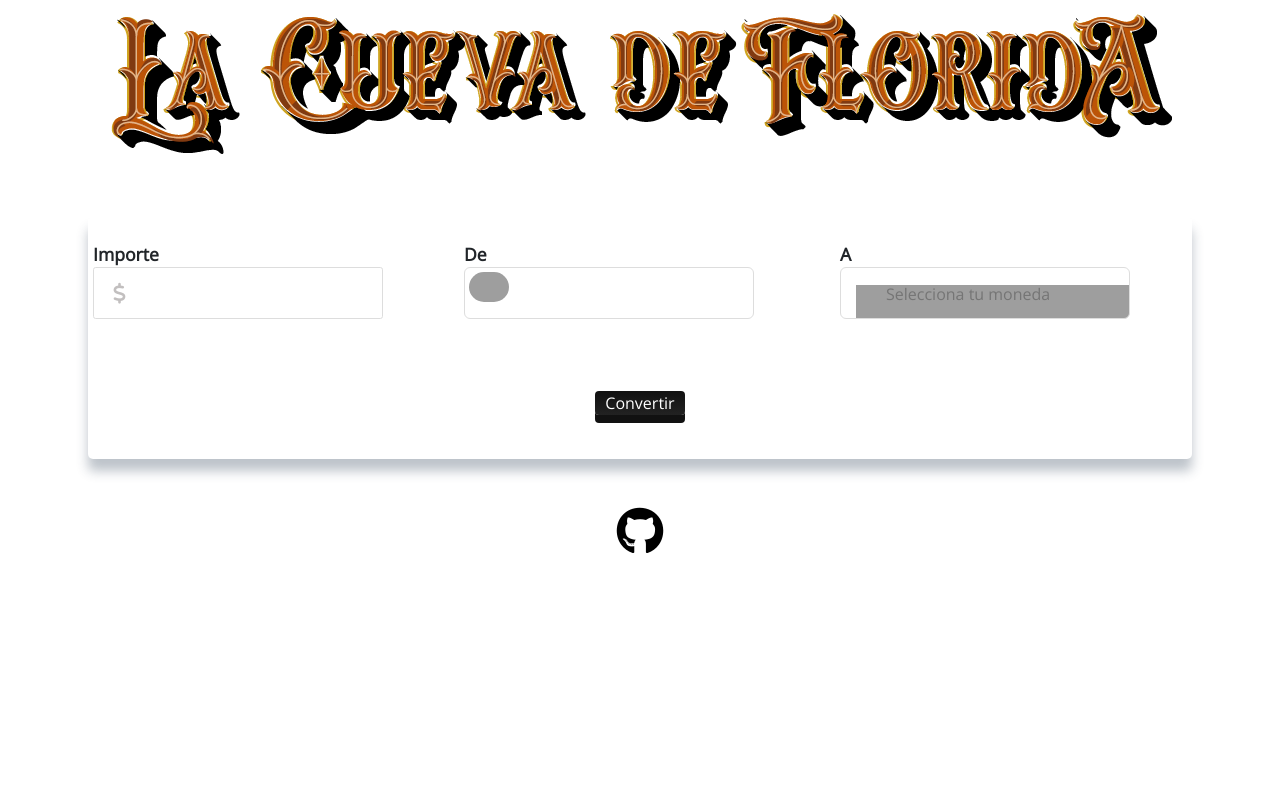
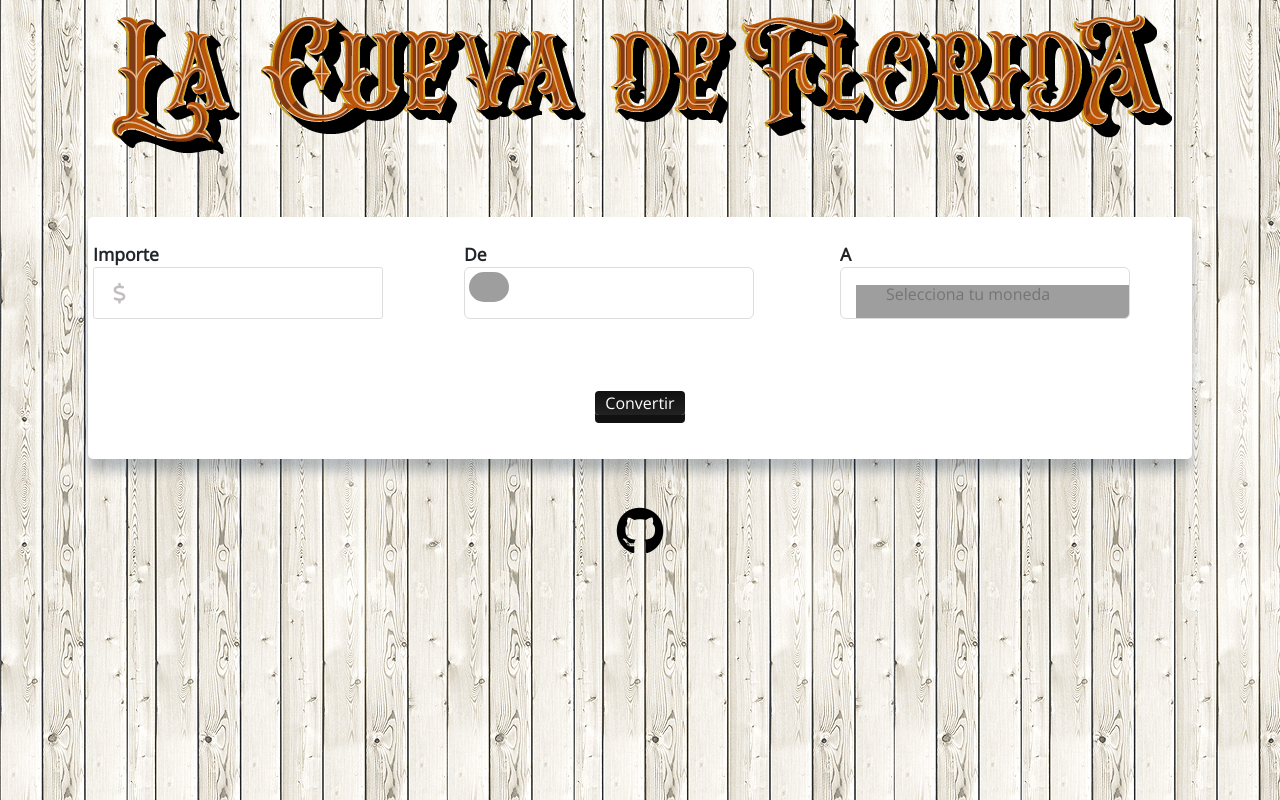
Before and after one commit to Genebson/la-cueva-de-florida, a website: page index.html in a window 1280 px wide. Drawn offline with nearby package versions, Linux system fonts and the light colour scheme; no server answers; grey boxes are pictures that could not be loaded.

Commit message:
Corrige URL relativa

```diff
--- a/styles/main.css
+++ b/styles/main.css
@@ -6,7 +6,7 @@
 }
 
 body {
-background-image: url('./assets/background/white-wood.jpg');
+background-image: url('../assets/background/white-wood.jpg');
 }
 
 
```
